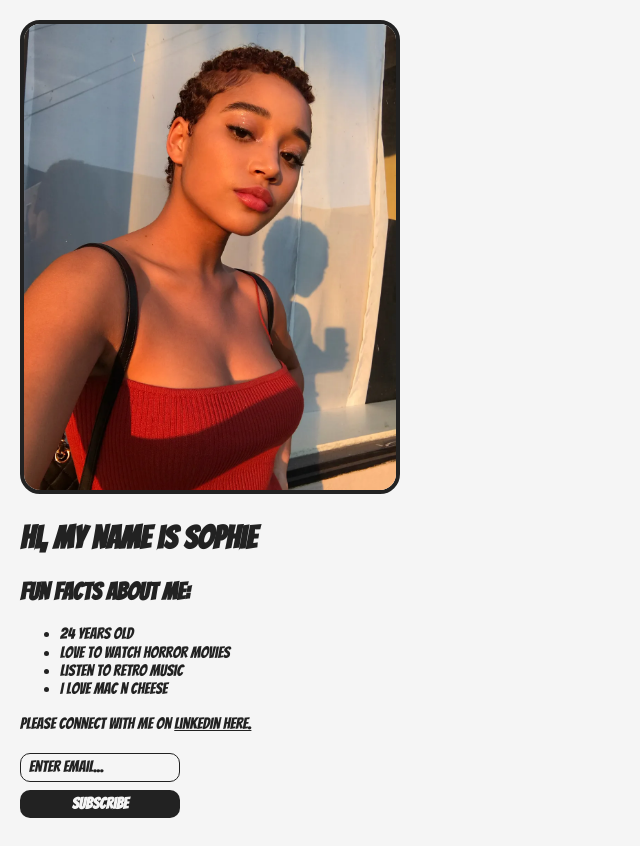
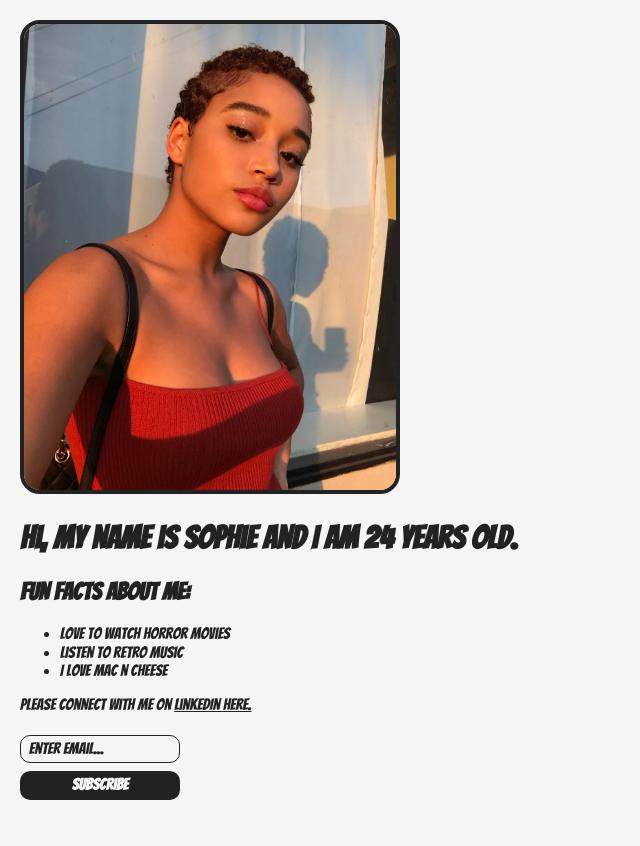
Before and after one commit to SkyeDrew/Dev, a website built with Vite: page personal-site/index.html in a window 1280 px wide. Shown: the whole page, without its empty margins (0-640 px from the left). Built offline with nearby package versions, Linux system fonts and the light colour scheme; a web font is replaced by a local one.

Commit message:
Update index.html
slowly getting the hang of it

```diff
--- a/personal-site/index.html
+++ b/personal-site/index.html
@@ -11,10 +11,9 @@
         Write the HTML for your personal website.
         -->
         <img src="00-story-image-bbi.webp">
-        <h1>Hi, my name is Sophie</h1>
+        <h1>Hi, my name is Sophie and I am 24 years old.</h1>
         <h2>Fun facts about me:</h2>
         <ul>
-            <li>24 years old</li>
             <li>Love to watch horror movies</li>
             <li>Listen to retro music</li>
             <li>I love mac n cheese</li>
```
